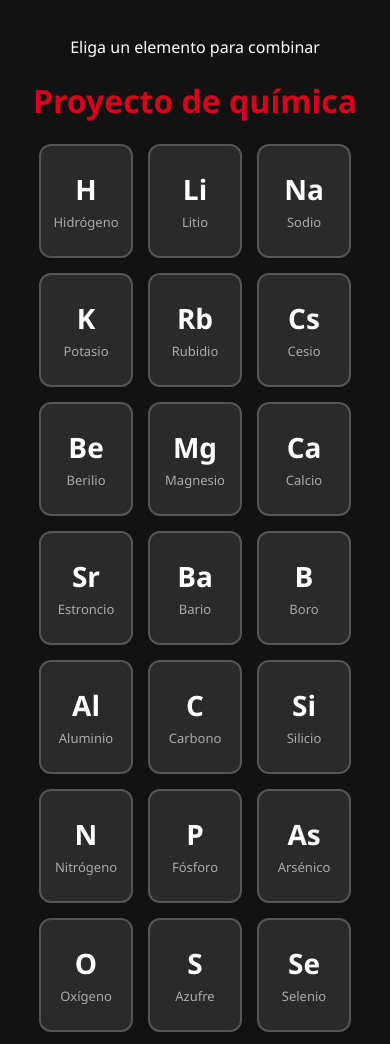
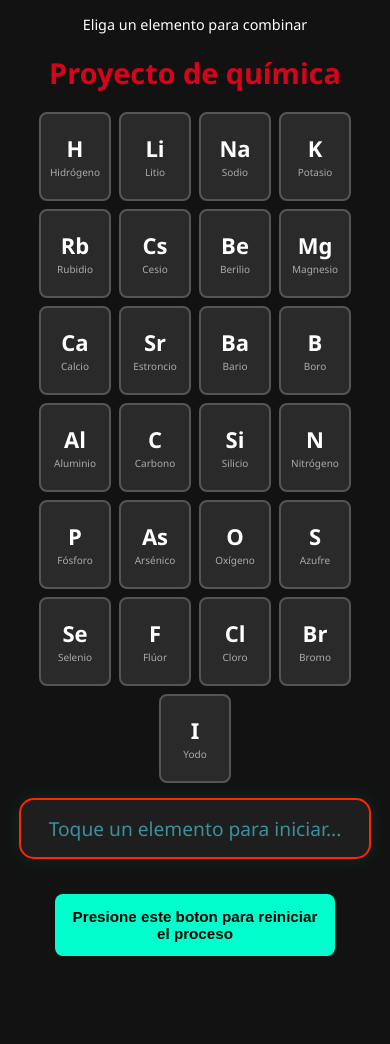
Before and after one commit to Rid3x5/Quimica, a plain HTML site: page index.html in a window 390 px wide. Shown: the top 1044 px of the page. After the commit the page ends 966 px from the top, so only its background shows below. Drawn offline with Linux system fonts and the light colour scheme.

Commit message:
Update index.html

```diff
--- a/index.html
+++ b/index.html
@@ -2,6 +2,7 @@
 <html lang="es">
 <head>
     <meta charset="UTF-8">
+    <meta name="viewport" content="width=device-width, initial-scale=1.0">
     <title>Química Proyecto</title>
     <style>
         body { font-family: 'Segoe UI', Tahoma, Geneva, Verdana, sans-serif; background: #121212; color: white; text-align: center; margin: 0; padding: 20px; }
@@ -38,6 +39,29 @@
 
         button { padding: 12px 25px; cursor: pointer; background: #00ffcc; color: #000; border: none; border-radius: 8px; font-weight: bold; font-size: 1rem; transition: 0.2s; margin-top: 20px;}
         button:hover { background: #00ccaa; }
+
+
+
+        @media (max-width: 600px) {
+            body { padding: 10px; }
+            h1 { font-size: 1.8rem; }
+            p { font-size: 0.9rem; margin: 5px 0; }
+
+
+            .grid { gap: 8px; margin: 10px auto; }
+            .el-card { width: 68px; height: 85px; border-radius: 8px; }
+            .simb { font-size: 22px; }
+            .val { font-size: 10px; margin-top: 2px; }
+
+
+            #pantalla { padding: 15px; width: 95%; margin: 15px auto; min-height: auto; box-sizing: border-box; }
+            .formula-grande { font-size: 2.5rem; margin: 10px 0; }
+            .nombre-comp { font-size: 1.3rem; }
+            .explicacion { padding: 12px; font-size: 0.9rem; margin-top: 15px; }
+
+
+            button { width: 100%; max-width: 280px; padding: 14px; font-size: 0.95rem; }
+        }
     </style>
 </head>
 <body>
@@ -82,9 +106,6 @@
         { s: "I", n: "Yodo", en: 2.66, v: -1, ev: 7, t: "NM" }
 ];
 
-
-
-
         const nombres = {
             "Cl": "Cloruro", "F": "Fluoruro", "Br": "Bromuro", "I": "Yoduro",
             "O": "Óxido", "S": "Sulfuro", "Se": "Seleniuro",
@@ -92,8 +113,6 @@
             "C": "Carburo", "Si": "Siliciuro",
             "H": "Hidruro", "B": "Boruro"
 };
-
-
 
         let seleccion = [];
 
```
